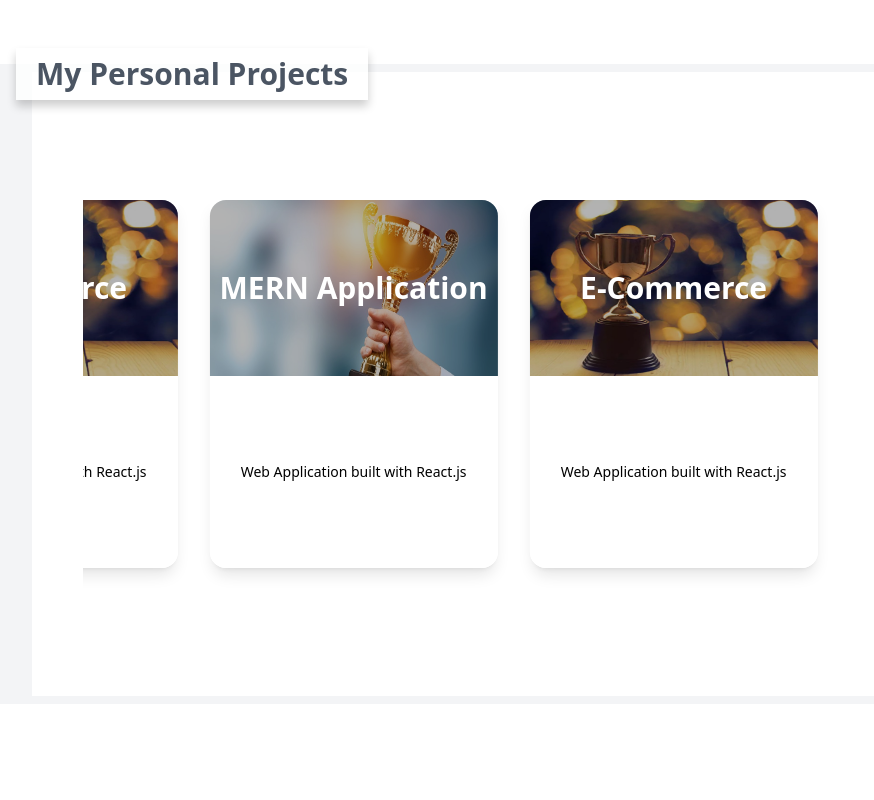
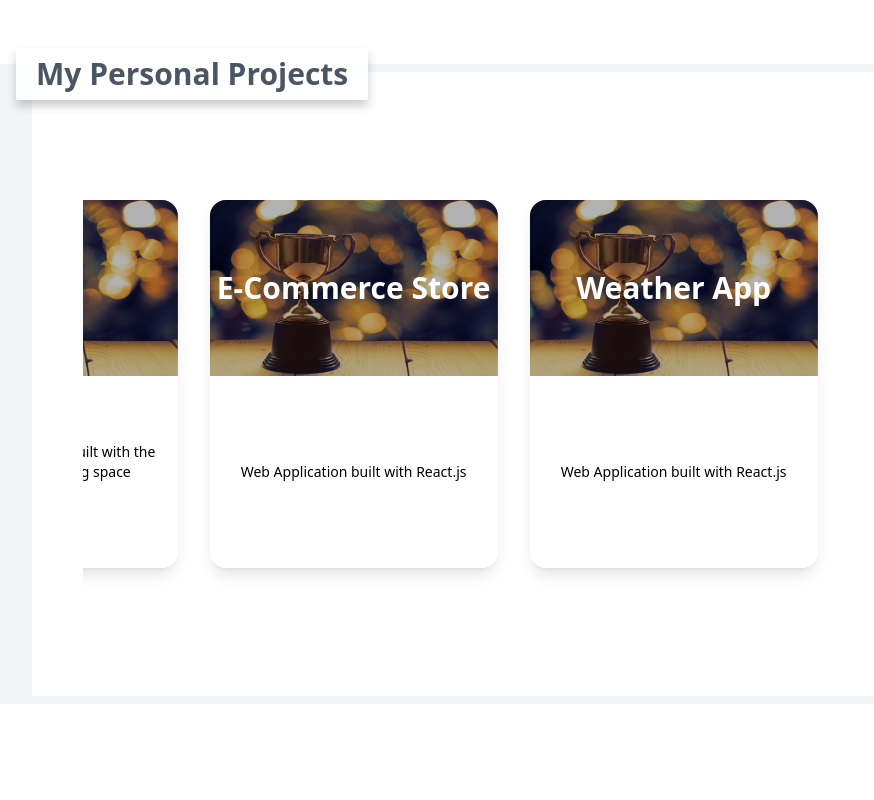
Before and after one commit to samfajobi/MyWebsite, a React (Create React App) app: page / in a window 1280 px wide. Shown: the part 1480-2280 px from the top of the page, without its empty margins (0-874 px from the left). Built offline with nearby package versions, Linux system fonts and the light colour scheme.

Commit message:
Update Project Section

```diff
--- a/src/components/Navbar.js
+++ b/src/components/Navbar.js
@@ -41,10 +41,10 @@ const Navbar = () => {
              <div>
                 <ul className='hidden md:flex space-x-10 text-white font-bold text-l'  >
                     <li className='hover:text-gray-200' >
-                    <a href="/">Home</a>
+                    <a href="home">Home</a>
                     </li>
                     <li className='hover:text-gray-200' >
-                    <a href="/">About</a>
+                    <a href="about">About</a>
                     </li>
                     <li className='hover:text-gray-200' >
                     <a href="/">Work</a>
@@ -68,13 +68,13 @@ const Navbar = () => {
           </div>
           <ul className={ !nav ? 'hidden' : 'bg-zinc-300  absolute left-0 w-full p-10 space-y-10 text-white text-center md:hidden'}>
                 <li className='hover:text-gray-300' >
-                  <a href="/">Home</a>
+                  <a href="/home">Home</a>
                 </li>
                 <li className='hover:text-gray-300' >
-                  <a href="/">About</a>
+                  <a href="/about">About</a>
                 </li>
                 <li className='hover:text-gray-300' >
-                  <a href="/">Work</a>
+                  <a href="/projects">Work</a>
                 </li>
                 <li className='hover:text-gray-300' >
                   <a href="/">Skills</a>
--- a/src/components/Projects.js
+++ b/src/components/Projects.js
@@ -1,7 +1,7 @@
 import styled from 'styled-components';
 // import { urlFor, client } from "../../client";
 import { useState, useEffect } from "react"
-import { awards } from '../data/awards';
+import { awards } from '../data/projects';
 import SkewWraper from './SkewWraper';
 import awardPic from '../assets/images/awardPic.jpg'
 import achievement from '../assets/images/achievement.jpg'
@@ -63,13 +63,13 @@ const Awards = (props) => {
 						<div className='bg-white w-11/12 h-5/6 px-4 mx-4 py-2 overflow-x-auto scrollbar-hidden rounded-lg'>
 							<ul className='flex h-full items-center space-x-8 justify-between award-wrap'>
 								{awards.map((award) =>
-									award.type === 'award' ? (
+									(
 										<li
 											key={award.id}
 											className='items-center cursor-pointer'
 										>
 											<section className='w-72 shadow-lg rounded-b-2xl'>
-												<div className='waves-bg h-44 rounded-t-2xl flex relative'>
+												<div className='waves-bg h-44 rounded-t-2xl flex relative hover:bg-blue-300'>
 													<img
 														src={awardPic}
 														alt='award'
@@ -77,7 +77,7 @@ const Awards = (props) => {
 													/>
 													<div className='flex items-center justify-center absolute h-full w-full bg-black rounded-t-2xl bg-opacity-30'>
 														<h4 className='text-white font-semibold text-3xl capitalize'>
-															E-Commerce
+															{award.type}
 														</h4>
 													</div>
 												</div>
@@ -88,32 +88,32 @@ const Awards = (props) => {
 												</div>
 											</section>
 										</li>
-									) : (
-										<li
-											key={award.id}
-											className='items-center cursor-pointer'
-										>
-											<section className='w-72 shadow-lg rounded-b-2xl'>
-												<div className='waves-bg h-44 rounded-t-2xl flex relative'>
-													<img
-														src={achievement}
-														alt='achievement'
-														className='bg-placement w-full h-full rounded-t-2xl'
-													/>
-													<div className='flex items-center justify-center absolute h-full w-full bg-black rounded-t-2xl bg-opacity-30'>
-														<h4 className='text-white font-semibold text-3xl capitalize'>
-															MERN Application
-														</h4>
-													</div>
-												</div>
-												<div className='h-48 bg-white p-5 rounded-b-2xl w-full flex justify-center items-center awardlightbg'>
-													<p className='font-normal text-sm text-center'>
-														{award.desc}
-													</p>
-												</div>
-											</section>
-										</li>
-									)
+									 )
+									// 	<li
+									// 		key={award.id}
+									// 		className='items-center cursor-pointer'
+									// 	>
+									// 		<section className='w-72 shadow-lg rounded-b-2xl'>
+									// 			<div className='waves-bg h-44 rounded-t-2xl flex relative'>
+									// 				<img
+									// 					src={achievement}
+									// 					alt='achievement'
+									// 					className='bg-placement w-full h-full rounded-t-2xl'
+									// 				/>
+									// 				<div className='flex items-center justify-center absolute h-full w-full bg-black rounded-t-2xl bg-opacity-30'>
+									// 					<h4 className='text-white font-semibold text-3xl capitalize'>
+									// 						MERN Application
+									// 					</h4>
+									// 				</div>
+									// 			</div>
+									// 			<div className='h-48 bg-white p-5 rounded-b-2xl w-full flex justify-center items-center awardlightbg'>
+									// 				<p className='font-normal text-sm text-center'>
+									// 					{award.desc}
+									// 				</p>
+									// 			</div>
+									// 		</section>
+									// 	</li>
+									// )
 								)}
 							</ul>
 						</div>
--- a/src/data/awards.js
+++ /dev/null
@@ -1,24 +0,0 @@
-export const awards = [
-	{
-		id: 1,
-		type: 'award',
-		desc: 'Web Application built with React.js',
-	},
-	{
-		id: 2,
-		type: 'award',
-		desc:
-			'Web Application built with React.js',
-	},
-	{
-		id: 3,
-		type: 'achievement',
-		desc: 'Web Application built with React.js',
-	},
-	{
-		id: 4,
-		type: 'award',
-		desc:
-			'Web Application built with React.js',
-	},
-];
--- /dev/null
+++ b/src/data/projects.js
@@ -0,0 +1,24 @@
+export const awards = [
+	{
+		id: 1,
+		type: 'E-Commerce Web',
+		desc: 'A Web Application built with React.js',
+	},
+	{
+		id: 2,
+		type: 'Reservation WebApp',
+		desc:
+			'A Reservation Web App built with the MERN stack for making space reservation',
+	},
+	{
+		id: 3,
+		type: 'E-Commerce Store',
+		desc: 'Web Application built with React.js',
+	},
+	{
+		id: 4,
+		type: 'Weather App',
+		desc:
+			'Web Application built with React.js',
+	},
+];
```
